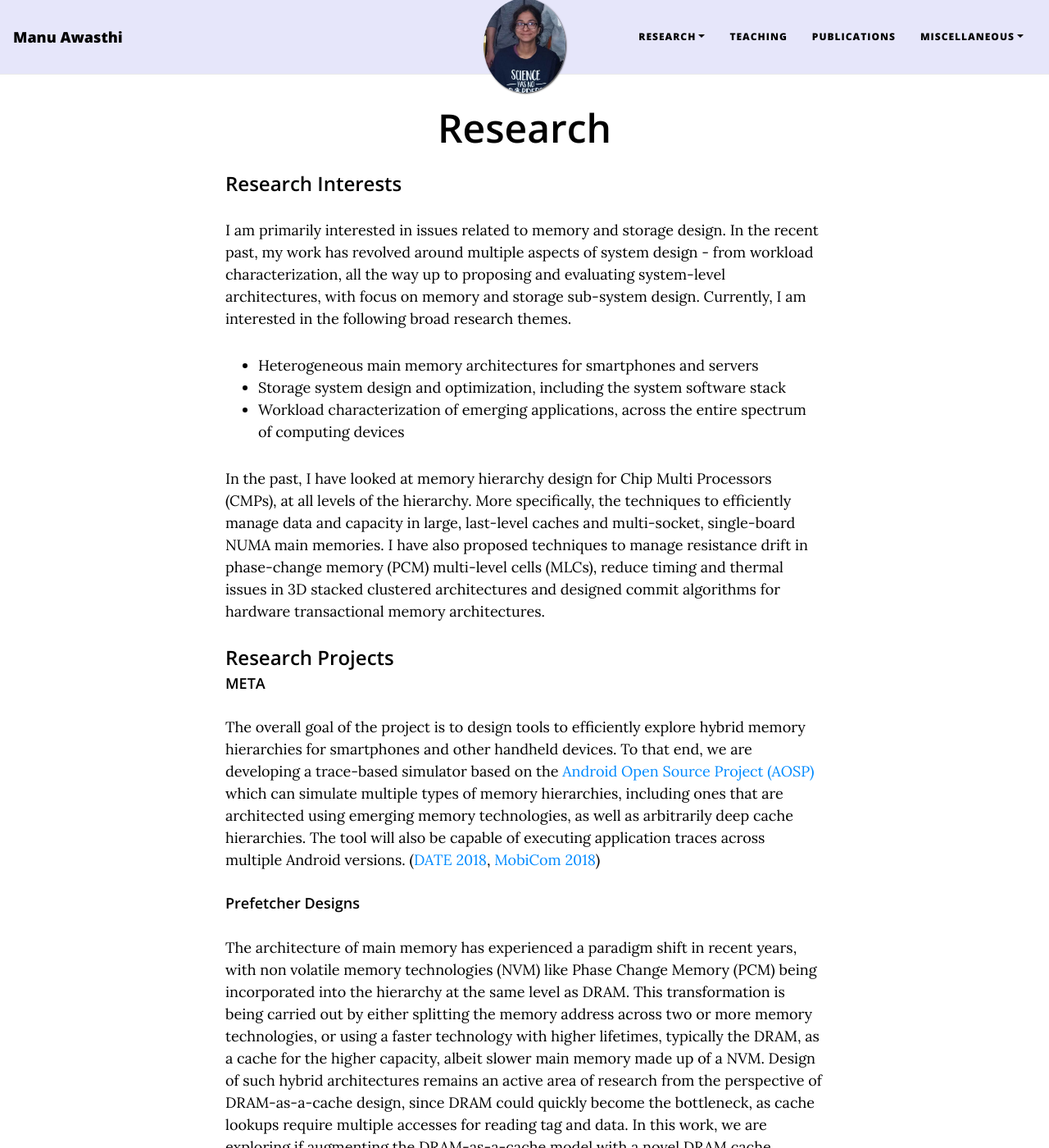
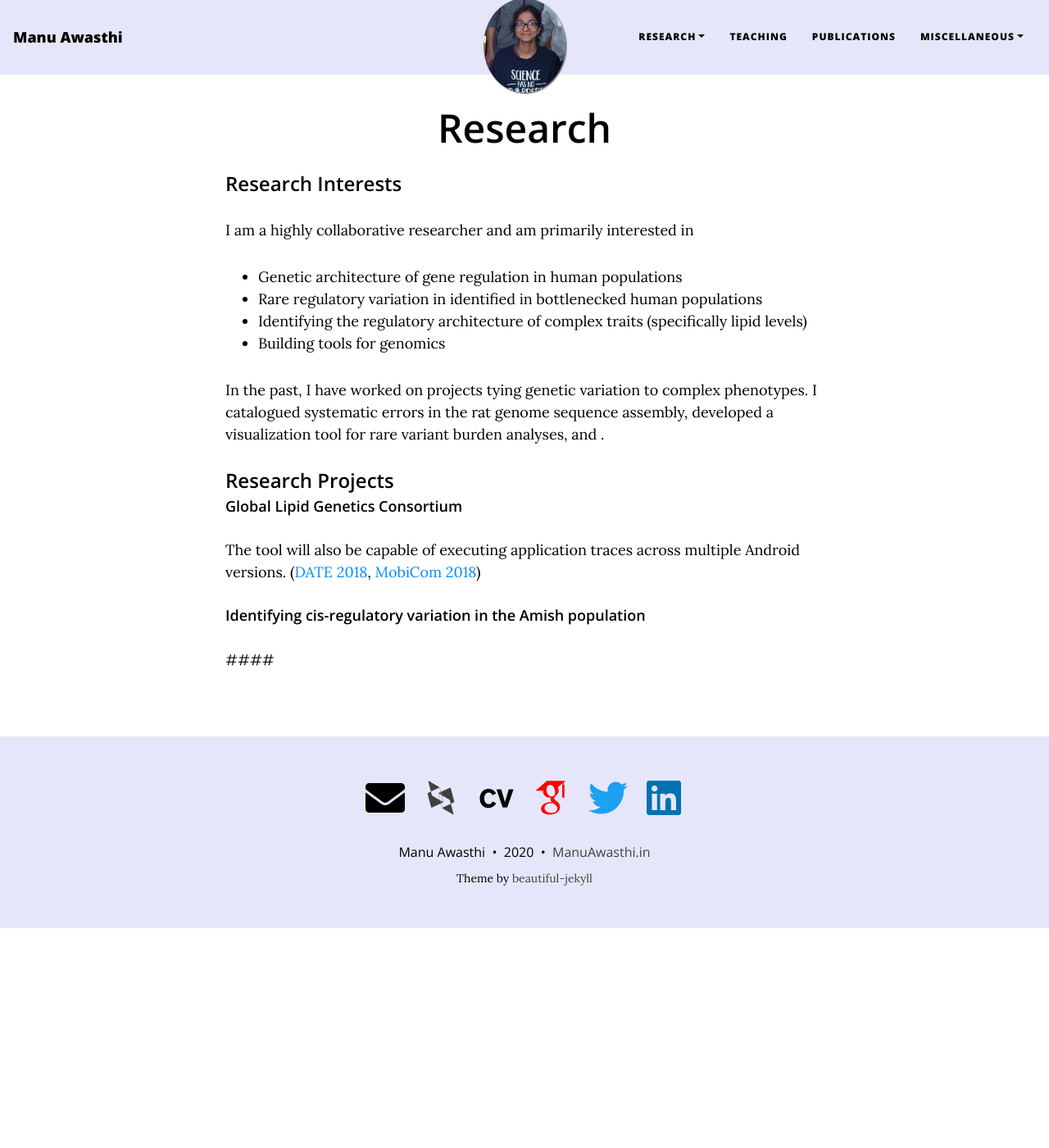
Before and after one commit to pbharathwaj/shwetaramdas.github.io, a Jekyll site: the page built from research.md, in a window 1280 px wide and 1400 px high. Shown: the whole window at 82% size. Built offline with Jekyll 4.4.1, drawn with Linux system fonts in a browser that asks for light colours; nearby versions of some CDN libraries; some web fonts are replaced; some of the changed text lies outside the part shown.

Commit message:
updated research page

```diff
--- a/index.html
+++ b/index.html
@@ -9,7 +9,7 @@ title: Shweta Ramdas
 </head>
 
 I am a postdoctoral researcher in the Brown lab at the <a href="https://www.upenn.edu"> University of Pennsylvania</a>.
-I <a href="/teaching">teach courses</a> on genomicss, and my
+I <a href="/teaching">teach courses</a> on genomics, and my
 <a href="/research">research interests</a> are in understanding gene regulation in human populations.
 
 <br></br>
--- a/research.md
+++ b/research.md
@@ -5,43 +5,21 @@ use-site-title: true
 ---
 
 ### Research Interests
-I am primarily interested in issues related to memory and storage design.
-In the recent past, my work has revolved around multiple aspects of system
-design - from workload characterization, all the way up to proposing and
-evaluating system-level architectures, with focus on memory and storage
-sub-system design. Currently, I am interested in the following broad
-research themes.
+I am a highly collaborative researcher and am primarily interested in
 
-* Heterogeneous main memory architectures for smartphones and servers
-* Storage system design and optimization, including the system software stack
-* Workload characterization of emerging applications, across the entire spectrum of computing devices
+* Genetic architecture of gene regulation in human populations
+* Rare regulatory variation in identified in bottlenecked human populations
+* Identifying the regulatory architecture of complex traits (specifically lipid levels)
+* Building tools for genomics
 
+In the past, I have worked on projects tying genetic variation to complex phenotypes. I catalogued systematic errors in the rat genome sequence assembly, developed a visualization tool for rare variant burden analyses, and .
 
-
-In the past, I have looked at memory hierarchy design for Chip Multi Processors (CMPs), at all levels of the hierarchy. More specifically, the techniques to efficiently manage data and capacity in large, last-level caches and multi-socket, single-board NUMA main memories. I have also proposed techniques to manage resistance drift in phase-change memory (PCM) multi-level cells (MLCs), reduce timing and thermal issues in 3D stacked clustered architectures and designed commit algorithms for hardware transactional memory architectures.
 
 ### Research Projects
 
-#### META
-The overall goal of the project is to design tools to efficiently
-explore hybrid memory hierarchies for smartphones and other handheld
-devices. To that end, we are developing a trace-based simulator based
-on the <a href="https://source.android.com">Android Open Source Project (AOSP)</a> which can simulate multiple types of memory
-hierarchies, including ones that are architected using emerging
-memory technologies, as well as arbitrarily deep cache hierarchies.
+#### Global Lipid Genetics Consortium
 The tool will also be capable of executing application traces across multiple Android versions. (<a href="/pubs/date2018.pdf">DATE 2018</a>, <a href="/pubs/mobicom2018.pdf">MobiCom 2018</a>)
 
-#### Prefetcher Designs
-The architecture of main memory has experienced a paradigm shift in recent years, with non volatile memory technologies (NVM) like Phase Change Memory (PCM) being incorporated into the hierarchy at the same level as DRAM. This transformation is being carried out by either splitting the memory address across two or more memory technologies, or using a faster technology with higher lifetimes, typically the DRAM, as a cache for the higher capacity, albeit slower main memory made up of a NVM.
-Design of such hybrid architectures remains an active area of research from the perspective of DRAM-as-a-cache design, since DRAM could quickly become the bottleneck, as cache lookups require multiple accesses for reading tag and data. In this work, we are exploring if augmenting the DRAM-as-a-cache model with a novel DRAM cache prefetcher which builds on state of the art Alloy Cache could yield performance benefits. The new DRAM cache architecture allows for prefetching data at both cacheline and page granularities from the NVM, and as a result, provides upto a maximum of 2× performance improvement over a state of the art baseline. (<a href="/pubs/hotstorage2020.pdf">HotStorage '20</a>)
+#### Identifying cis-regulatory variation in the Amish population
 
-#### Workload Characterization and Tools
-To design efficient architectures, one must understand application
-behavior. Workload characterization is a great way to understand the
-behavior of contemporary applications, and narrow down the sources of
-inefficiencies and performance bottlenecks in contemporary architectures.
-As a result, we have carried out extensive characterization of the
-SPEC 2017 CPU suite to understand its memory behavior. In addition,
-we have also explored if statistical sampling techniques like SimPoint
-remain effective for contemporary workloads. In this project, we observed that for cases like memory hierarchy explorations, SimPoints should
-be used judiciously and with extreme caution in order to derive correct conclusions – inappropriately chosen SimPoint configurations can show large deviations in memory hierarchy behavior as compared to full runs, as reported by prior studies. (<a href="/pubs/icpe2019b.pdf">ICPE '19</a>, <a href="/pubs/iiswc2019.pdf">IISWC '19</a>)
+####
```
